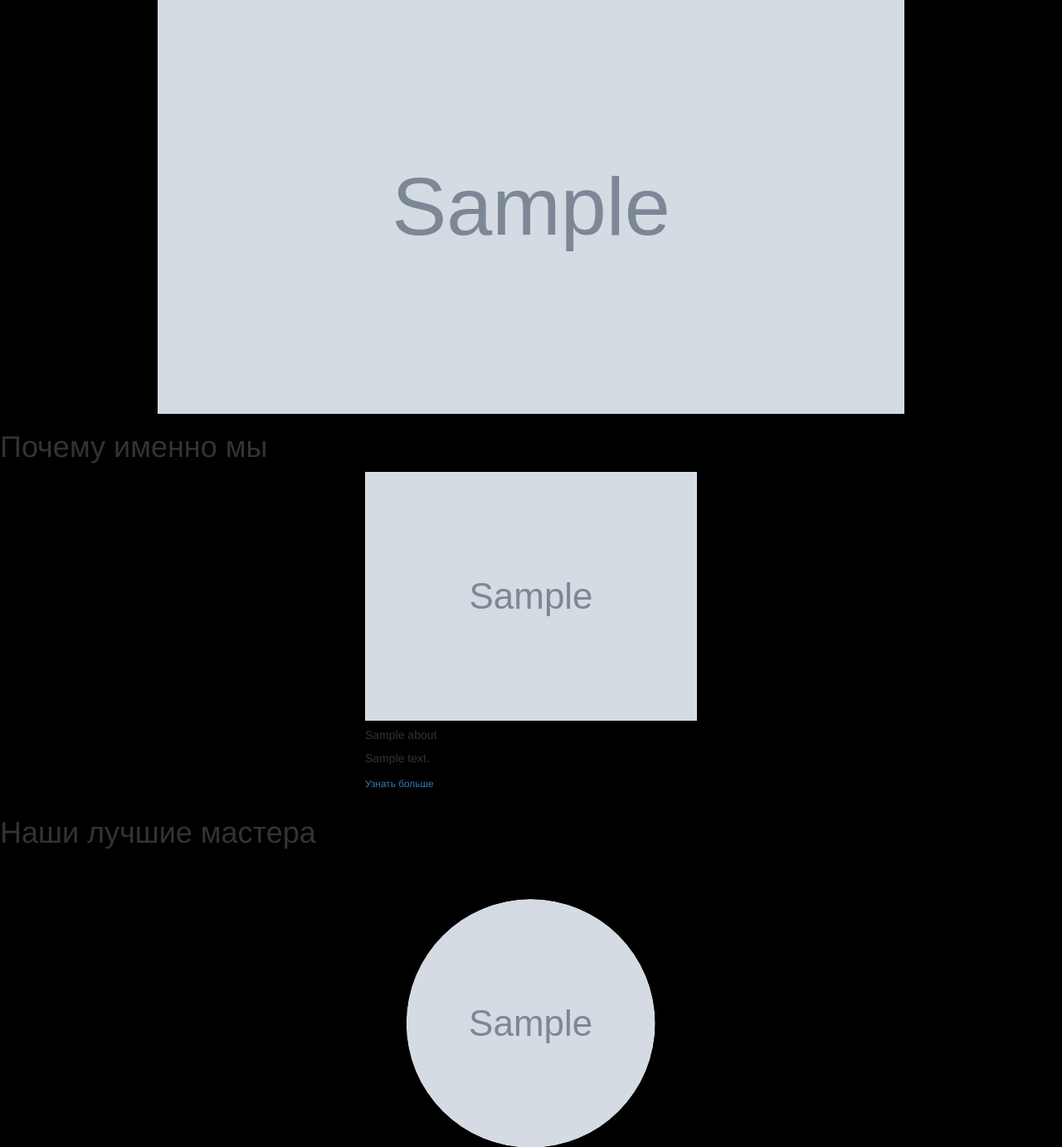
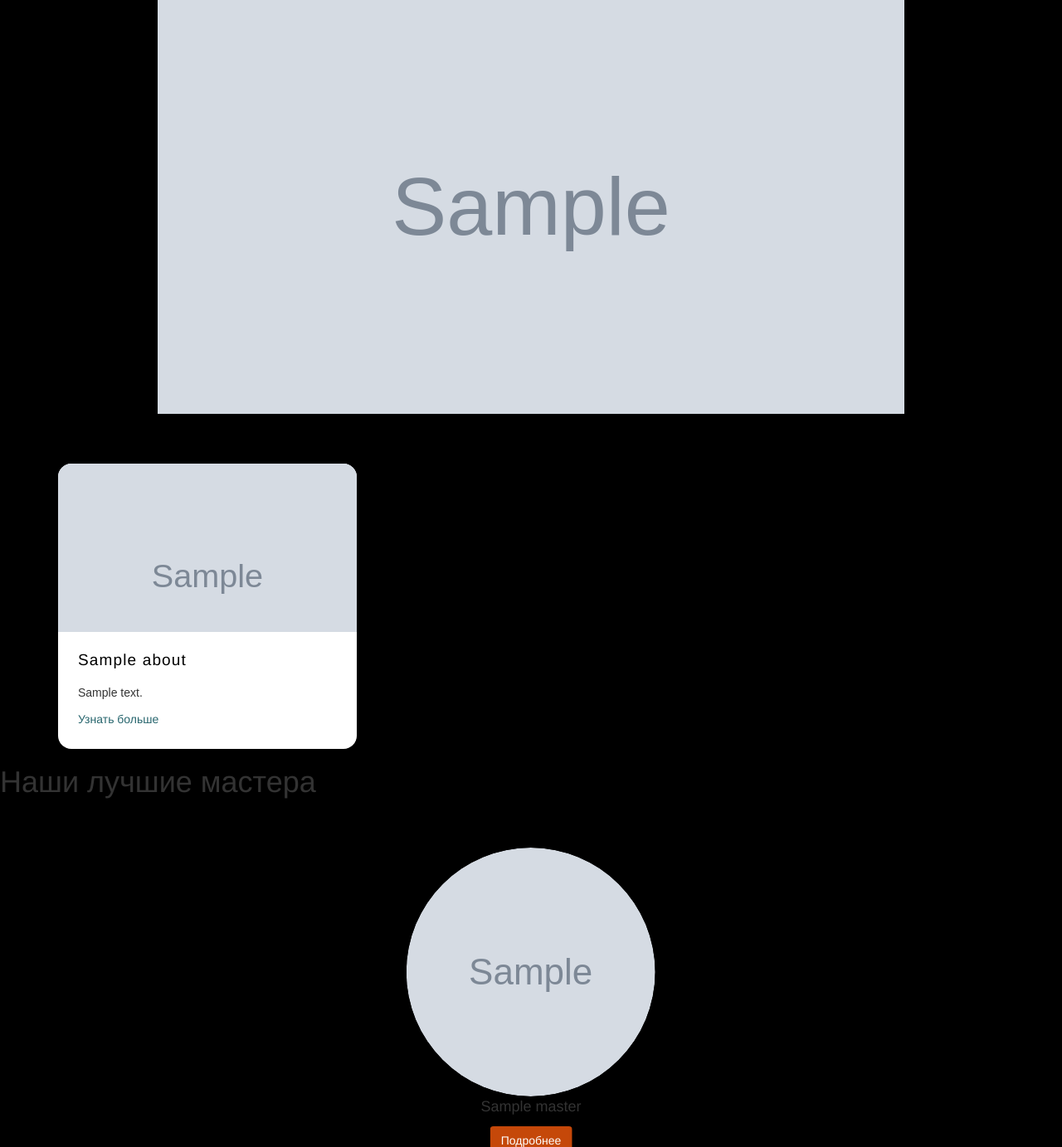
Before and after one commit to WinerTy/tattoo_site, a Django app: template templates/home/main.html in a window 1280 px wide. Shown: the part 103-1486 px from the top of that part at 83% size. Run offline with Django 5.2, Linux system fonts and the light colour scheme; tables that the repository leaves empty hold one stand-in row (Sample ...); the template is opened without the code that fills it: values named after a table or form of the project are taken from there, most other values are stand-ins (such as "Sample title", 1, 10 or a date in 2020); the page is wider than the window, and the part outside it is not shown; some libraries are stand-ins or nearby versions.

Commit message:
Upd: about cards

```diff
--- a/static/css/global/global.css
+++ b/static/css/global/global.css
@@ -37,3 +37,8 @@
 .form-control:focus {
   border-color: var(--border-color-primary) !important;
 }
+
+.text {
+  font-family: 'Onest', sans-serif;
+  font-weight: 400;
+}
--- a/templates/components/form.html
+++ b/templates/components/form.html
@@ -1,6 +1,6 @@
 {% load static %}
-<link rel="stylesheet" href="{% static 'css/form.css' %}">
 <section id="contact">
+    <link rel="stylesheet" href="{% static 'css/form.css' %}">
     <h1 class="section-header">{{ title }}</h1>
     <div class="section-content" >
         <div class="contact-wrapper">
--- a/templates/components/slider.html
+++ b/templates/components/slider.html
@@ -35,6 +35,12 @@
         object-fit: cover;
         overflow: hidden;
       }
+      @media screen and (max-width: 768px) {
+        .swiper {
+          width: 100%;
+          height: 300px;
+        }
+      }
 
 </style>
 <script>
--- a/templates/home/about.block.html
+++ b/templates/home/about.block.html
@@ -1,18 +1,151 @@
 {% load static %}
-<link rel="stylesheet" href="{% static 'css/about.css' %}">
-<div class="card-deck">
-  {%for about in abouts%}
-  <div class="card">
-    <img class="card-img-top" src="{{about.image.url}}" alt="Card image">
-    <div class="card-body">
-      <h5 class="card-title">{{about.title}}</h5>
-      <p class="card-text">{{about.short_description|linebreaksbr}}</p>
-      <p class="card-text"><small class="text-muted"><a href="{% url 'about-info' about.pk %}">Узнать больше</a></small></p>
+{% for about in abouts %}
+<article>
+  <div class="article-wrapper">
+    <figure>
+      <img src="{{about.image.url}}" alt="" />
+    </figure>
+    <div class="article-body">
+      <h2 class="sub-title">{{about.title}}</h2>
+      <p class="text">{{about.short_description|linebreaksbr}}</p>
+      <a href="{% url 'about-info' about.pk %}" class="read-more">
+        Узнать больше<span class="sr-only">about this is some title</span>
+        <svg xmlns="http://www.w3.org/2000/svg" class="icon" viewBox="0 0 20 20" fill="currentColor">
+          <path fill-rule="evenodd" d="M12.293 5.293a1 1 0 011.414 0l4 4a1 1 0 010 1.414l-4 4a1 1 0 01-1.414-1.414L14.586 11H3a1 1 0 110-2h11.586l-2.293-2.293a1 1 0 010-1.414z" clip-rule="evenodd" />
+        </svg>
+      </a>
     </div>
   </div>
-  {%empty%}
-  <div class="card">
-    <h2>В нашем салоне пока нет информации</h2>
-  </div>
-  {%endfor%}
-</div>
+</article>
+{% endfor %}
+
+<style>
+  article {
+    --img-scale: 1.001;
+    --title-color: black;
+    --link-icon-translate: -20px;
+    --link-icon-opacity: 0;
+    position: relative;
+    border-radius: 16px;
+    box-shadow: none;
+    background: #fff;
+    transform-origin: center;
+    transition: all 0.4s ease-in-out;
+    overflow: hidden;
+  }
+
+  article a::after {
+    position: absolute;
+    inset-block: 0;
+    inset-inline: 0;
+    cursor: pointer;
+    content: "";
+  }
+
+  article h2 {
+    margin: 0 0 18px 0;
+    font-size: 1.9rem;
+    letter-spacing: 0.06em;
+    color: var(--title-color);
+    transition: color 0.3s ease-out;
+  }
+
+  figure {
+    margin: 0;
+    padding: 0;
+    aspect-ratio: 16 / 9;
+    overflow: hidden;
+  }
+
+  article img {
+    max-width: 100%;
+    transform-origin: center;
+    transform: scale(var(--img-scale));
+    transition: transform 0.4s ease-in-out;
+  }
+
+  .article-body {
+    padding: 24px;
+  }
+
+  article a {
+    display: inline-flex;
+    align-items: center;
+    text-decoration: none;
+    color: #28666e;
+  }
+
+  article a:focus {
+    outline: 1px dotted #28666e;
+  }
+
+  article a .icon {
+    min-width: 24px;
+    width: 24px;
+    height: 24px;
+    margin-left: 5px;
+    transform: translateX(var(--link-icon-translate));
+    opacity: var(--link-icon-opacity);
+    transition: all 0.3s;
+  }
+
+  /* using the has() relational pseudo selector to update our custom properties */
+  article:has(:hover, :focus) {
+    --img-scale: 1.1;
+    --title-color: #28666e;
+    --link-icon-translate: 0;
+    --link-icon-opacity: 1;
+    box-shadow: rgba(0, 0, 0, 0.16) 0px 10px 36px 0px, rgba(0, 0, 0, 0.06) 0px 0px 0px 1px;
+  }
+
+
+  .abouts {
+    display: grid;
+    max-width: 1200px;
+    margin-inline: auto;
+    padding-inline: 30px;
+    grid-template-columns: repeat(auto-fill, minmax(320px, 1fr));
+    gap: 30px;
+    padding-top: 60px;
+  }
+
+  @media screen and (max-width: 960px) {
+    article {
+      container: card/inline-size;
+    }
+    .article-body p {
+      display: none;
+    }
+  }
+
+  @container card (min-width: 380px) {
+    .article-wrapper {
+      display: grid;
+      grid-template-columns: 100px 1fr;
+      gap: 16px;
+    }
+    .article-body {
+      padding-left: 0;
+    }
+    figure {
+      width: 100%;
+      height: 100%;
+      overflow: hidden;
+    }
+    figure img {
+      height: 100%;
+      aspect-ratio: 1;
+      object-fit: cover;
+    }
+  }
+
+  .sr-only:not(:focus):not(:active) {
+    clip: rect(0 0 0 0);
+    clip-path: inset(50%);
+    height: 1px;
+    overflow: hidden;
+    position: absolute;
+    white-space: nowrap;
+    width: 1px;
+  }
+</style>
--- a/templates/home/main.html
+++ b/templates/home/main.html
@@ -10,10 +10,9 @@
     <div class="notify">
         {% include 'components/notify.html' with message=message %}
     </div>
-    <div class="container-about">
-        <h1>Почему именно мы</h1>
+    <section class="abouts">
         {% include 'home/about.block.html' with abouts=abouts %}
-    </div>
+    </section>
     <div class="container-masters">
         <h1>Наши лучшие мастера</h1>
         {% include 'components/master/slider.html' with slides=masters %}
```
